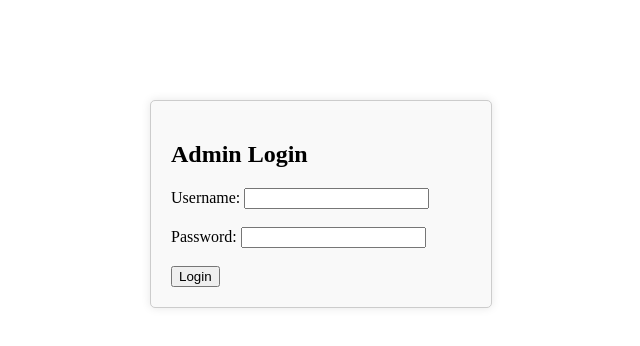
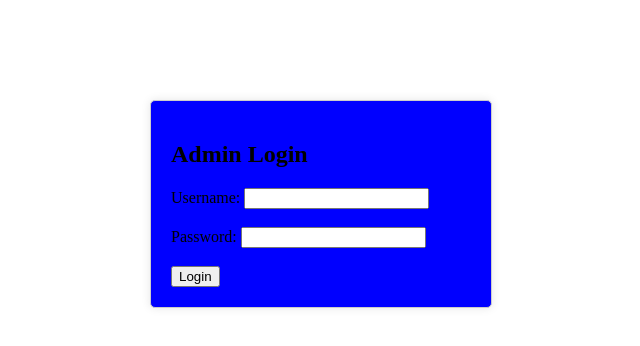
Before and after one commit to saicoder33/Code-catalyst, a website: page admin-login.html in a window 1280 px wide. Shown: the whole page, without its empty margins (319-959 px from the left). Drawn offline with Linux system fonts and the light colour scheme; files that its build step writes are made by us from their sources.

Commit message:
building login page

```diff
--- a/css/admin-login.css
+++ b/css/admin-login.css
@@ -5,5 +5,5 @@
     border: 1px solid #ccc;
     border-radius: 5px;
     box-shadow: 0 0 10px rgba(0, 0, 0, 0.1);
-    background-color: #f9f9f9;
+    background-color: blue;
 }
```
